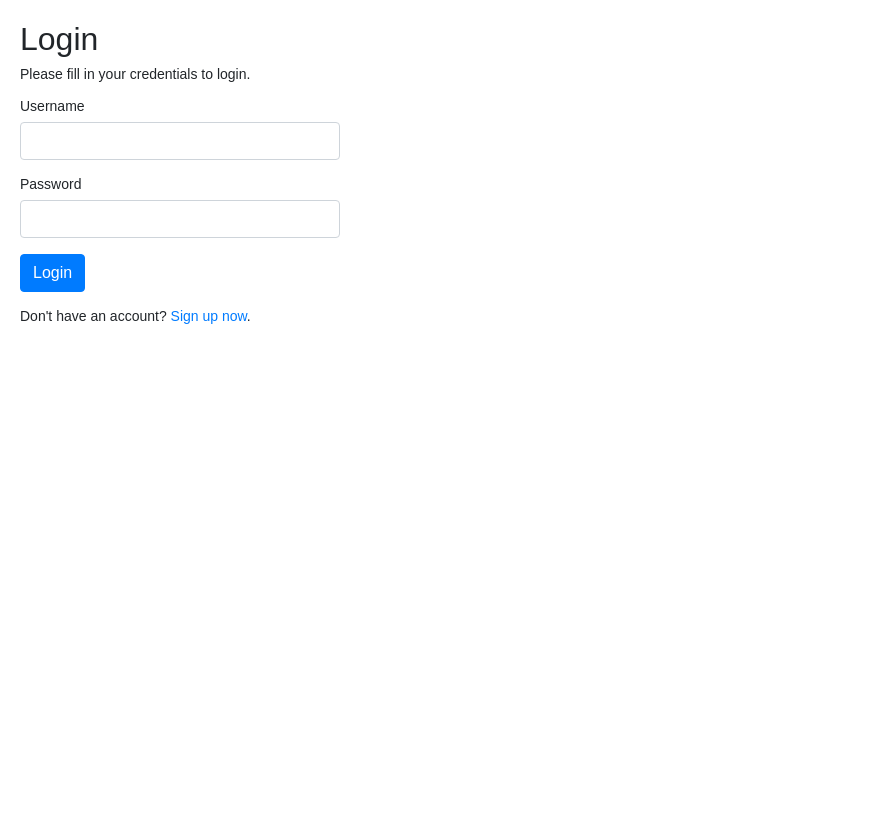
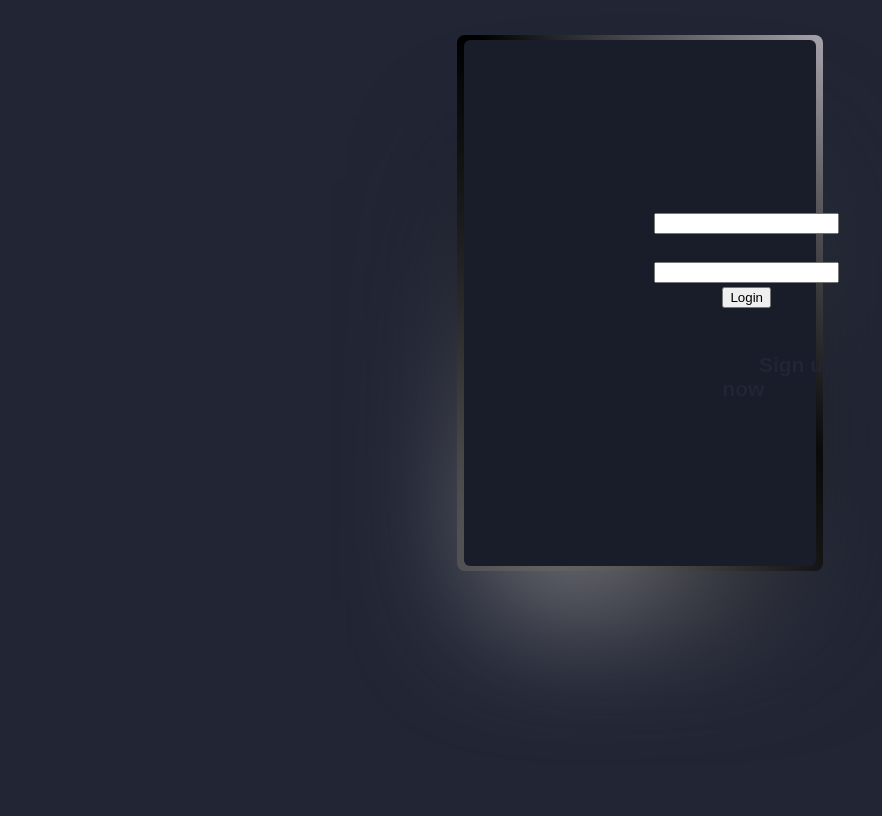
Before and after one commit to Mirmil6969/TechnoDemokracja, a PHP site: page /Projekt/login.php in a window 1280 px wide. Shown: the whole page, without its empty margins (0-882 px from the left). Before the commit the page ends 324 px from the top, so only its background shows below. Run offline with PHP 8.4, Linux system fonts and the light colour scheme.

Commit message:
CardTheme
Ogólnie to działa, ale wygląd to musisz ogarnąć

```diff
--- /dev/null
+++ b/Projekt/Card.css
@@ -0,0 +1,102 @@
+@property --rotate {
+    syntax: "<angle>";
+    initial-value: 132deg;
+    inherits: false;
+  }
+
+  :root {
+    --card-height: 65vh;
+    --card-width: calc(var(--card-height) / 1.5);
+  }
+
+
+  body {
+    min-height: 100vh;
+    background: #212534;
+    display: flex;
+    align-items: center;
+    flex-direction: column;
+    padding-top: 2rem;
+    padding-bottom: 2rem;
+    box-sizing: border-box;
+  }
+
+
+  .card {
+    background: #191c29;
+    width: var(--card-width);
+    height: var(--card-height);
+    padding: 3px;
+    position: relative;
+    border-radius: 6px;
+    justify-content: center;
+    align-items: center;
+    text-align: center;
+    display: flex;
+    font-size: 1.5em;
+    color: rgb(88 199 250 / 0%);
+    cursor: pointer;
+    font-family: cursive;
+  }
+
+  .card:hover {
+    color: rgb(255, 255, 255);
+    transition: color 1s;
+  }
+  .card:hover:before, .card:hover:after {
+    animation: none;
+    opacity: 0;
+  }
+
+
+  .card::before {
+    content: "";
+    width: 104%;
+    height: 102%;
+    border-radius: 8px;
+    background-image: linear-gradient(
+      var(--rotate)
+      , #a8a4ad, #000000 43%, #414141);
+      position: absolute;
+      z-index: -1;
+      top: -1%;
+      left: -2%;
+      animation: spin 2.5s linear infinite;
+  }
+
+  .card::after {
+    position: absolute;
+    content: "";
+    top: calc(var(--card-height) / 6);
+    left: 0;
+    right: 0;
+    z-index: -1;
+    height: 100%;
+    width: 100%;
+    margin: 0 auto;
+    transform: scale(0.8);
+    filter: blur(calc(var(--card-height) / 6));
+    background-image: linear-gradient(
+      var(--rotate)
+      , #424849, #141516 43%, #cccccc);
+      opacity: 1;
+    transition: opacity .5s;
+    animation: spin 2.5s linear infinite;
+  }
+
+  @keyframes spin {
+    0% {
+      --rotate: 0deg;
+    }
+    100% {
+      --rotate: 360deg;
+    }
+  }
+
+  a {
+    color: #212534;
+    text-decoration: none;
+    font-family: sans-serif;
+    font-weight: bold;
+    margin-top: 2rem;
+  }
--- a/Projekt/login.php
+++ b/Projekt/login.php
@@ -93,14 +93,14 @@ if($_SERVER["REQUEST_METHOD"] == "POST"){
 <head>
     <meta charset="UTF-8">
     <title>Login</title>
-    <link rel="stylesheet" href="https://stackpath.bootstrapcdn.com/bootstrap/4.5.2/css/bootstrap.min.css">
+    <link rel="stylesheet" href="Card.css">
     <style>
         body{ font: 14px sans-serif; }
         .wrapper{ width: 360px; padding: 20px; }
     </style>
 </head>
 <body>
-    <div class="wrapper">
+    <div class="card">
         <h2>Login</h2>
         <p>Please fill in your credentials to login.</p>
 
```
Also changed, not shown: Projekt/index.php (+18 -2 lines), Projekt/style.css (added, +64 -0 lines), 1 other file.
